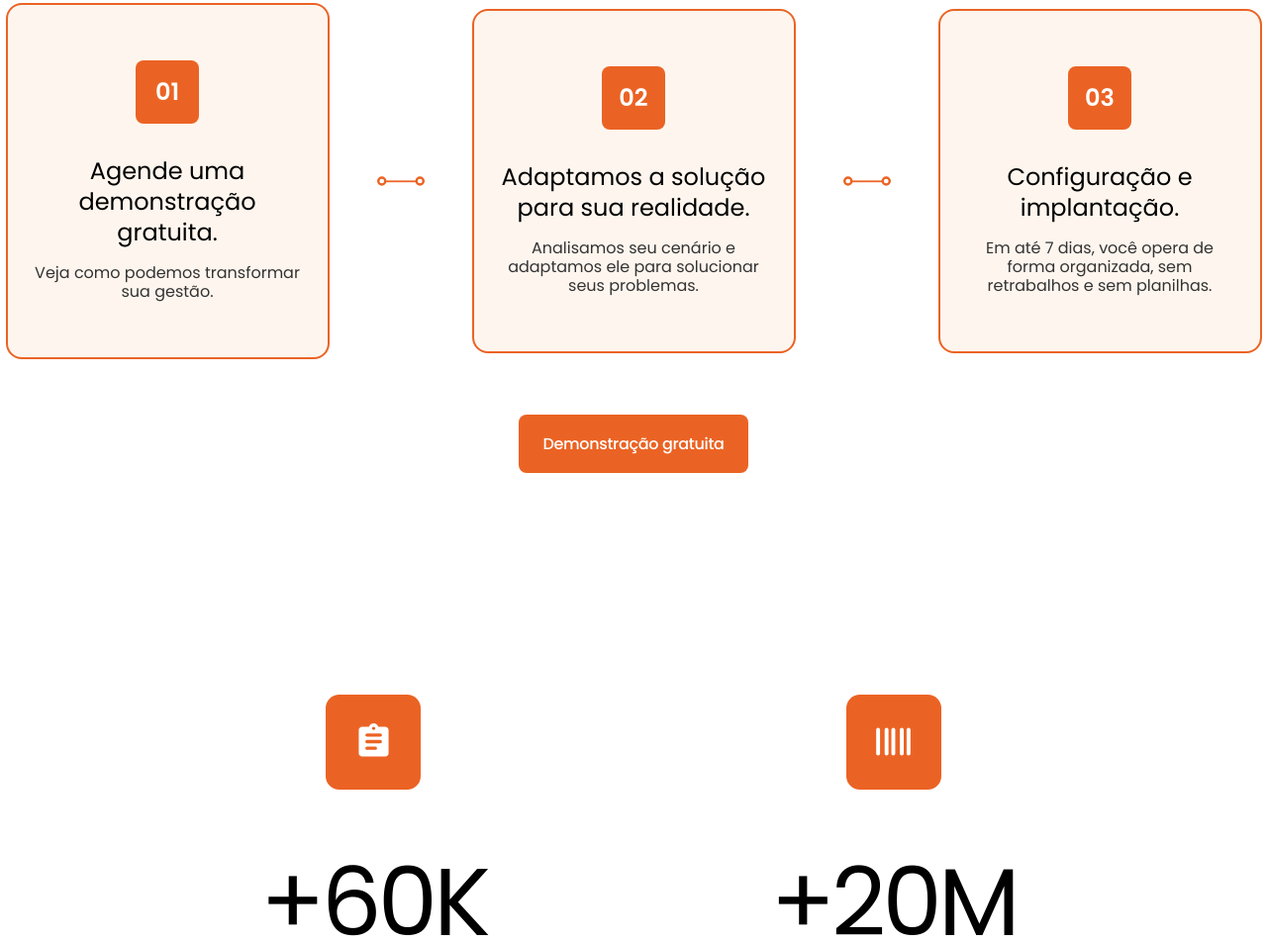
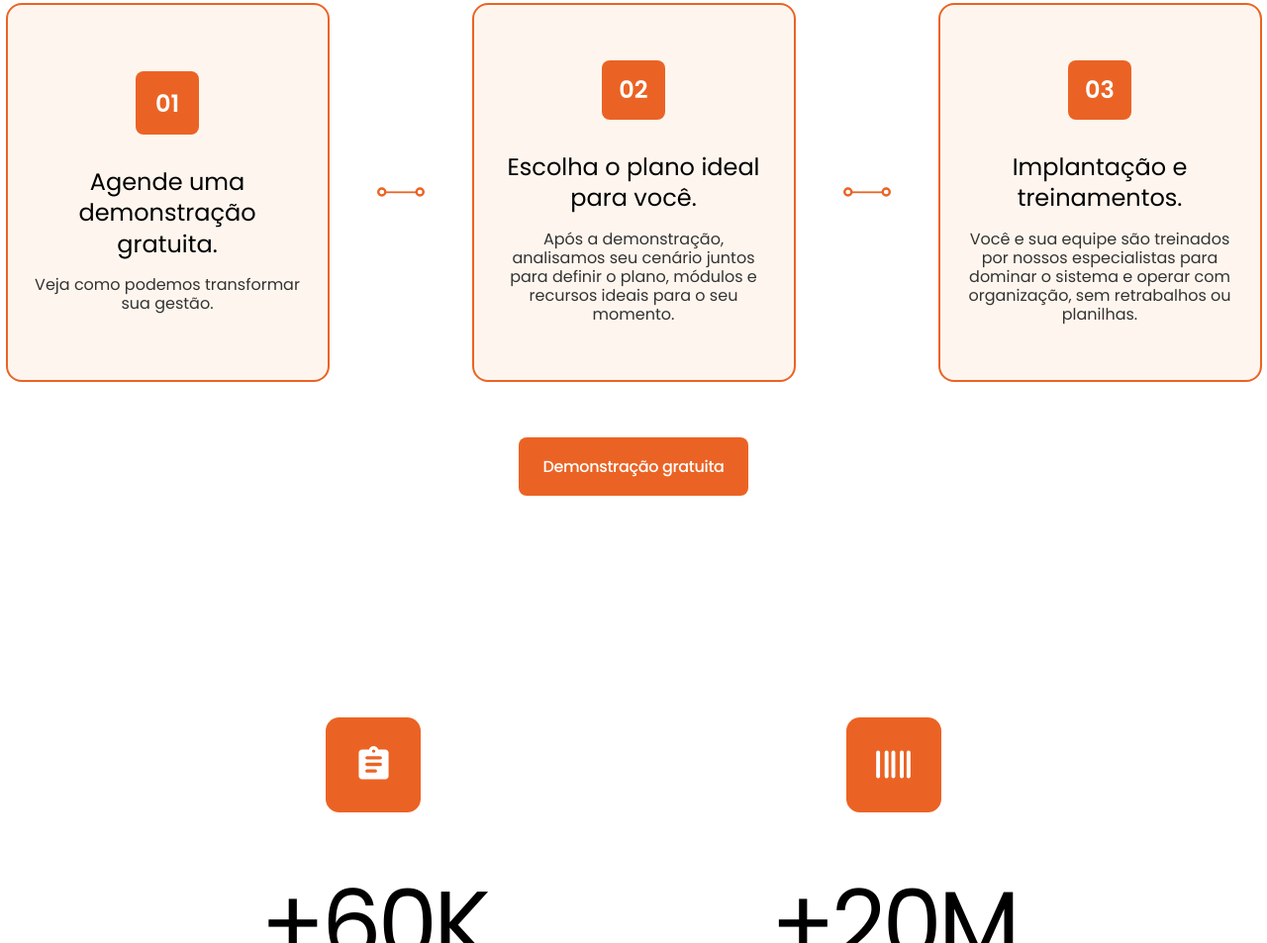
Before and after one commit to Nelson-Ti/site-scae, a website: page index.html in a window 1280 px wide. Shown: the part 2373-3326 px from the top of the page at 99% size. Drawn offline with Linux system fonts and the light colour scheme.

Commit message:
alteração do conteudo na section "como implementar"

```diff
--- a/index.html
+++ b/index.html
@@ -221,14 +221,14 @@
         <img src="images/processo/group.svg" alt="" class="processo-seta" />
         <div class="processo-card">
           <div class="processo-numero">02</div>
-          <div class="processo-card-titulo">Adaptamos a solução para sua realidade.</div>
-          <div class="processo-card-subtitulo">Analisamos seu cenário e adaptamos ele para solucionar seus problemas.</div>
+          <div class="processo-card-titulo"> Escolha o plano ideal para você.</div>
+          <div class="processo-card-subtitulo">Após a demonstração, analisamos seu cenário juntos para definir o plano, módulos e recursos ideais para o seu momento.</div>
         </div>
         <img src="images/processo/group.svg" alt="" class="processo-seta" />
         <div class="processo-card">
           <div class="processo-numero">03</div>
-          <div class="processo-card-titulo">Configuração e implantação.</div>
-          <div class="processo-card-subtitulo">Em até 7 dias, você opera de forma organizada, sem retrabalhos e sem planilhas.</div>
+          <div class="processo-card-titulo">Implantação e treinamentos.</div>
+          <div class="processo-card-subtitulo"> Você e sua equipe são treinados por nossos especialistas para dominar o sistema e operar com organização, sem retrabalhos ou planilhas.</div>
         </div>
       </div>
       <a href="#" class="btn-primary processo-btn">Demonstração gratuita</a>
--- a/styles.css
+++ b/styles.css
@@ -346,6 +346,7 @@ footer {
   border: 2px solid #EB6324;
   background: #FEF6EE;
   box-sizing: border-box;
+  height: 383px;
 }
 
 .processo-numero {
```
